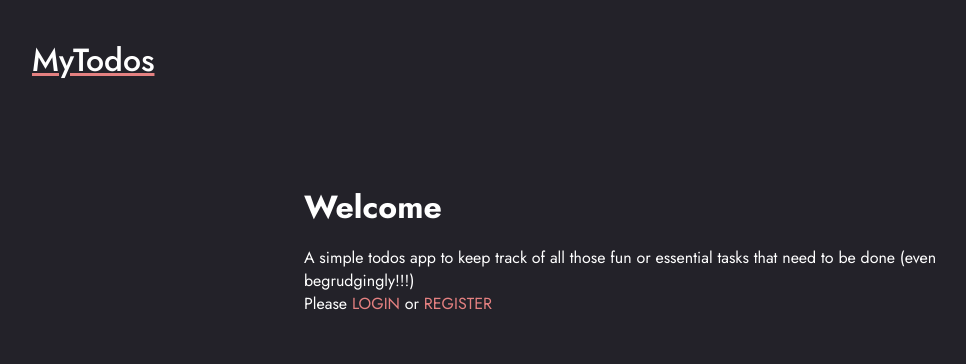
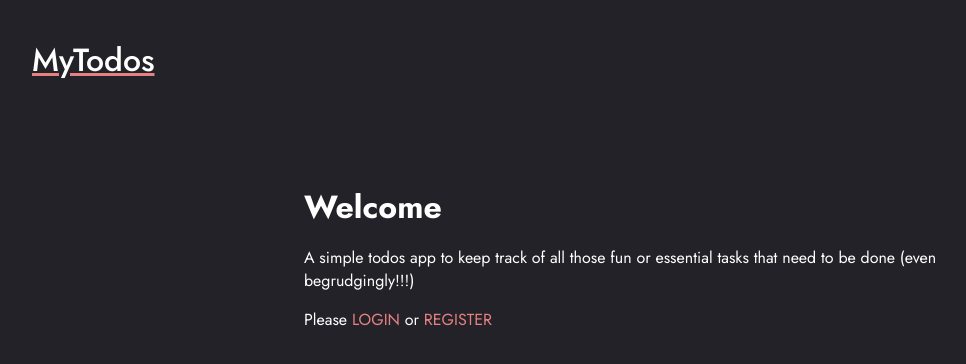
Before and after one commit to tonylubin/todos-app, a React (Create React App) app: page / in a window 1280 px wide. Shown: the top 364 px of the page, without its empty margins (16-982 px from the left). Built offline with nearby package versions, Linux system fonts and the light colour scheme.

Commit message:
main form margin

```diff
--- a/src/Components/Main/Main.jsx
+++ b/src/Components/Main/Main.jsx
@@ -27,7 +27,7 @@ const Main = () => {
         A simple todos app to keep track of all those fun or essential tasks
         that need to be done (even begrudgingly!!!)
       </p>
-      <p>
+      <p className={styles.mainPage__description}>
         Please{" "}
         <span id="login-text" onClick={revealForm}>
           LOGIN
--- a/src/Components/Main/Main.module.scss
+++ b/src/Components/Main/Main.module.scss
@@ -3,6 +3,10 @@
     width: 80vw;
     margin: 4rem auto 0 auto;
     text-align: start;
+
+    &__description {
+        margin: 1rem 0;
+    }
 }
 
 .mainPage > h1 {
```
